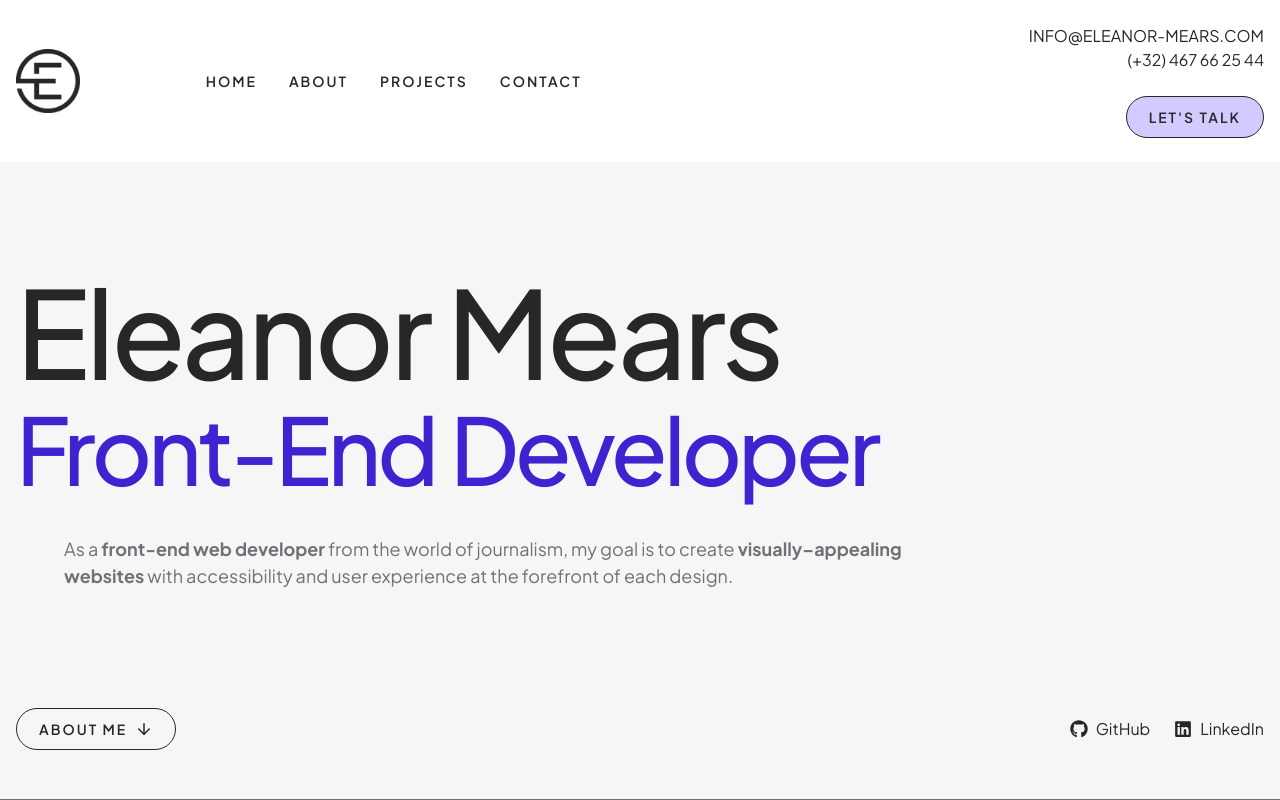
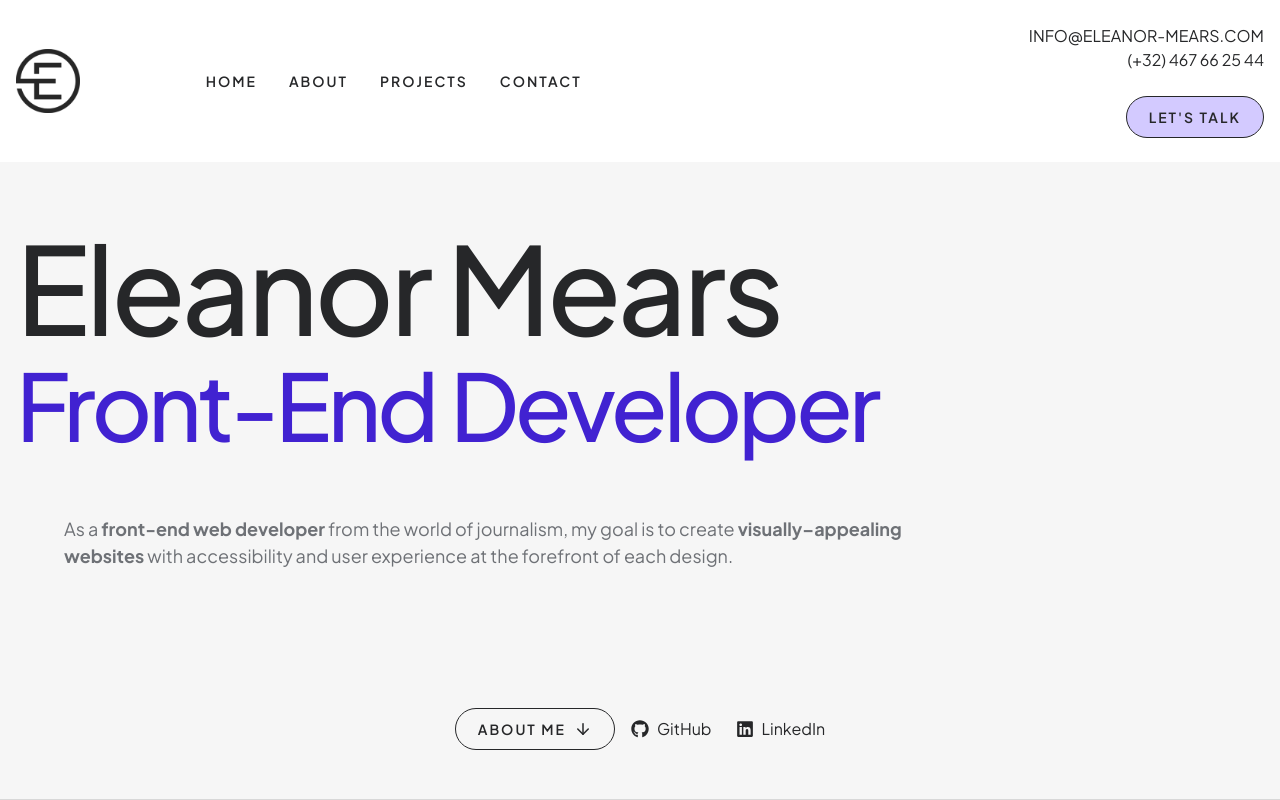
Before and after one commit to meiCiEn/eleanor-portfolio-react, a React (Vite) app: page / in a window 1280 px wide. Shown: the top 800 px of the page. Built offline with nearby package versions, Linux system fonts and the light colour scheme.

Commit message:
Updated HeroSection

```diff
--- a/src/components/sections/HeroSection.css
+++ b/src/components/sections/HeroSection.css
@@ -1,7 +1,21 @@
+.hero {
+  display: flex;
+  flex-direction: column;
+  justify-content: space-between;
+  border-bottom: 1px solid rgba(0, 0, 0, 0.12);
+}
+
+.hero-top {
+  display: flex;
+  flex-direction: column;
+  justify-content: center;
+  flex: 1 1 auto;
+  width: 100%;
+}
+
 .hero-heading {
   color: var(--color-primary);
-  font-size: clamp(2.5rem, 7vw + 2rem, 8rem); /*  font-size: clamp(MINIMUM_SIZE, PREFERRED_VALUE, MAXIMUM_SIZE);  */
-  /* font-size: 4rem; */
+  font-size: clamp(2.5rem, 7vw + 2rem, 8rem);
   font-weight: var(--font-weight-medium);
   line-height: var(--line-height-tight);
   letter-spacing: var(--letter-spacing-negative);
@@ -20,32 +34,50 @@
 
 .hero-description {
   color: var(--color-text);
-  font-size: var(--font-size-md);
+  font-size: var(--font-size-base);
   font-family: var(--font-body);
   font-weight: var(--font-weight-regular);
+  margin-top: 1.5rem;
+  max-width: 56rem;
+  padding-left: 0;
+}
+@media (min-width: 40rem) {
+  .hero-description { padding-left: 1.5rem; }
+}
+@media (min-width: 48rem) {
+  .hero-description { padding-left: 3rem; }
+}
+
+/* CTA + socials */
+.hero-bottom {
+  display: flex;
+  flex-direction: column;
+  justify-content: space-between;
+  align-items: center;
+  gap: 1rem;
+  margin-top: 4rem;
+  padding-bottom: 3rem;
+}
+@media (min-width: 40rem) {
+  .hero-bottom { flex-direction: row; }
+}
+
+.hero-socials { display: none; }
+@media (min-width: 40rem) {
+  .hero-socials { display: flex; align-items: center; gap: 1.5rem; }
 }
 
 .hero-link {
-  display: flex;
+  display: inline-flex;
   align-items: center;
   gap: 0.5rem;
   color: var(--color-primary);
   text-decoration: none;
   font-family: var(--font-body);
-  min-height: 44px
+  min-height: 44px;
 }
+.hero-link:hover { color: var(--color-highlight); }
 
-.hero-link:hover {
-  color: var(--color-highlight);
+@media (min-width: 40rem) {
+  .hero-description { font-size: var(--font-size-lg); }
 }
-
-.hero-bottom {
-  padding-bottom: 3rem;
-}
-
-/* Small (40rem) and up */
-@media (min-width: 40rem) {
-  .hero-description {
-    font-size: var(--font-size-lg);
-  }
-}
--- a/src/components/sections/HeroSection.jsx
+++ b/src/components/sections/HeroSection.jsx
@@ -1,36 +1,37 @@
 import React from "react";
 import { FaGithub, FaLinkedin } from "react-icons/fa";
-import LinkButton from '../ui/LinkButton';
-import './HeroSection.css';
+import LinkButton from "../ui/LinkButton";
+import "./HeroSection.css";
 
-const HeroSection = ({ headerHeight }) => { // Receive headerHeight as a prop
+const HeroSection = ({ headerHeight }) => {
   const heroSectionMinHeight = `calc(100vh - ${headerHeight}px)`;
 
   return (
-    <section id="hero"
-      className="flex flex-col justify-between text-left border-b-1"
-      style={{ minHeight: heroSectionMinHeight }} // Apply the calculated minHeight
+    <section
+      id="hero"
+      className="hero"
+      style={{ minHeight: heroSectionMinHeight }}
     >
-
-      <div className="o-container w-full flex flex-col justify-center flex-1">
+      <div className="o-container hero-top">
         <h1 className="hero-heading">Eleanor Mears</h1>
         <h2 className="hero-subheading">Front-End Developer</h2>
-        <p className="hero-description mt-6 max-w-4xl pl-0 sm:pl-6 md:pl-12">
+        <p className="hero-description">
           As a <strong>front-end web developer</strong> from the world of journalism, my goal is to create <strong>visually–appealing websites</strong> with accessibility and user experience at the forefront of each design.
         </p>
       </div>
 
-      <div className="hero-bottom o-container w-full flex flex-col sm:flex-row justify-between items-center gap-4 mt-16 ">
+      <div className="hero-bottom o-container">
+        <LinkButton
+          href="#about"
+          variant="secondary"
+          showArrow
+          aria-label="Jump to about section"
+          target="_self"
+        >
+          About Me
+        </LinkButton>
 
-
-        <LinkButton
-        href="#about"
-        variant="secondary"
-        showArrow
-        aria-label="Jump to about section"
-        target="_self">About Me</LinkButton>
-
-        <div className="items-center gap-6 hidden sm:flex">
+        <div className="hero-socials">
           <a
             href="https://github.com/meiCiEn"
             target="_blank"
@@ -38,7 +39,7 @@ const HeroSection = ({ headerHeight }) => { // Receive headerHeight as a prop
             className="hero-link"
             aria-label="Visit Eleanor Mears’s GitHub profile"
           >
-            <FaGithub className="text-lg" aria-hidden="true"/> GitHub
+            <FaGithub size={18} aria-hidden="true" /> GitHub
           </a>
           <a
             href="https://www.linkedin.com/in/elliemears/"
@@ -47,11 +48,10 @@ const HeroSection = ({ headerHeight }) => { // Receive headerHeight as a prop
             className="hero-link"
             aria-label="Visit Eleanor Mears’s LinkedIn profile"
           >
-            <FaLinkedin className="text-lg" aria-hidden="true"/> LinkedIn
+            <FaLinkedin size={18} aria-hidden="true" /> LinkedIn
           </a>
         </div>
       </div>
-
     </section>
   );
 };
```
